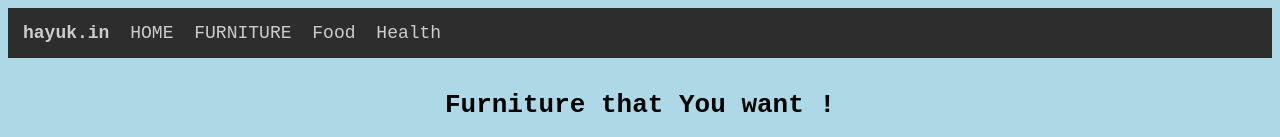
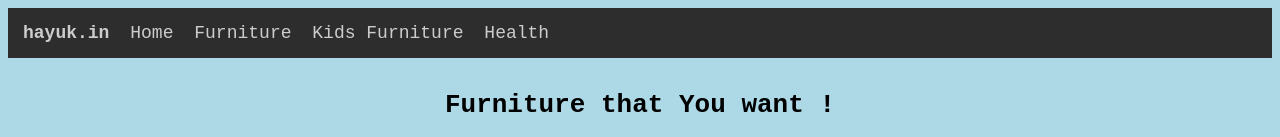
Before and after one commit to nandaari/webdes, a plain HTML site: page fashion.html in a window 1280 px wide. Shown: the top 137 px of the page. Drawn offline with Linux system fonts and the light colour scheme.

Commit message:
Update fashion.html
change for the Nav

```diff
--- a/fashion.html
+++ b/fashion.html
@@ -8,9 +8,9 @@
         <div id="header">
             <div id="menu">
                 <span><b>hayuk.in</b></span>
-                <span><a href="index.html">HOME</a></span>
-                <span><a href="fashion.html">FURNITURE</a></span>
-                <span><a href="food.html">Food</a></span>
+                <span><a href="index.html">Home</a></span>
+                <span><a href="fashion.html">Furniture</a></span>
+                <span><a href="food.html">Kids Furniture</a></span>
                 <span><a href="health.html">Health</a></span>
             </div>
         </div>
```
